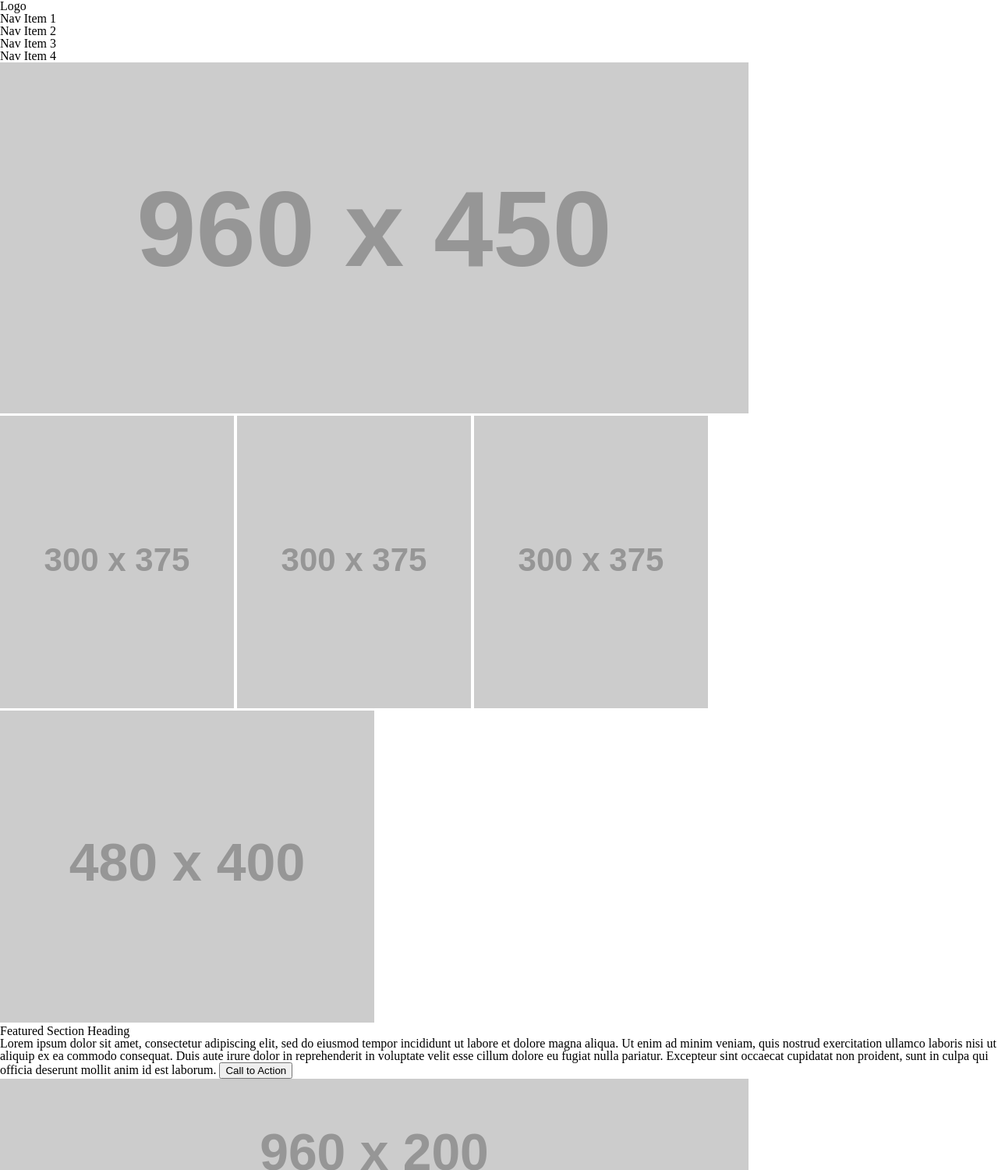
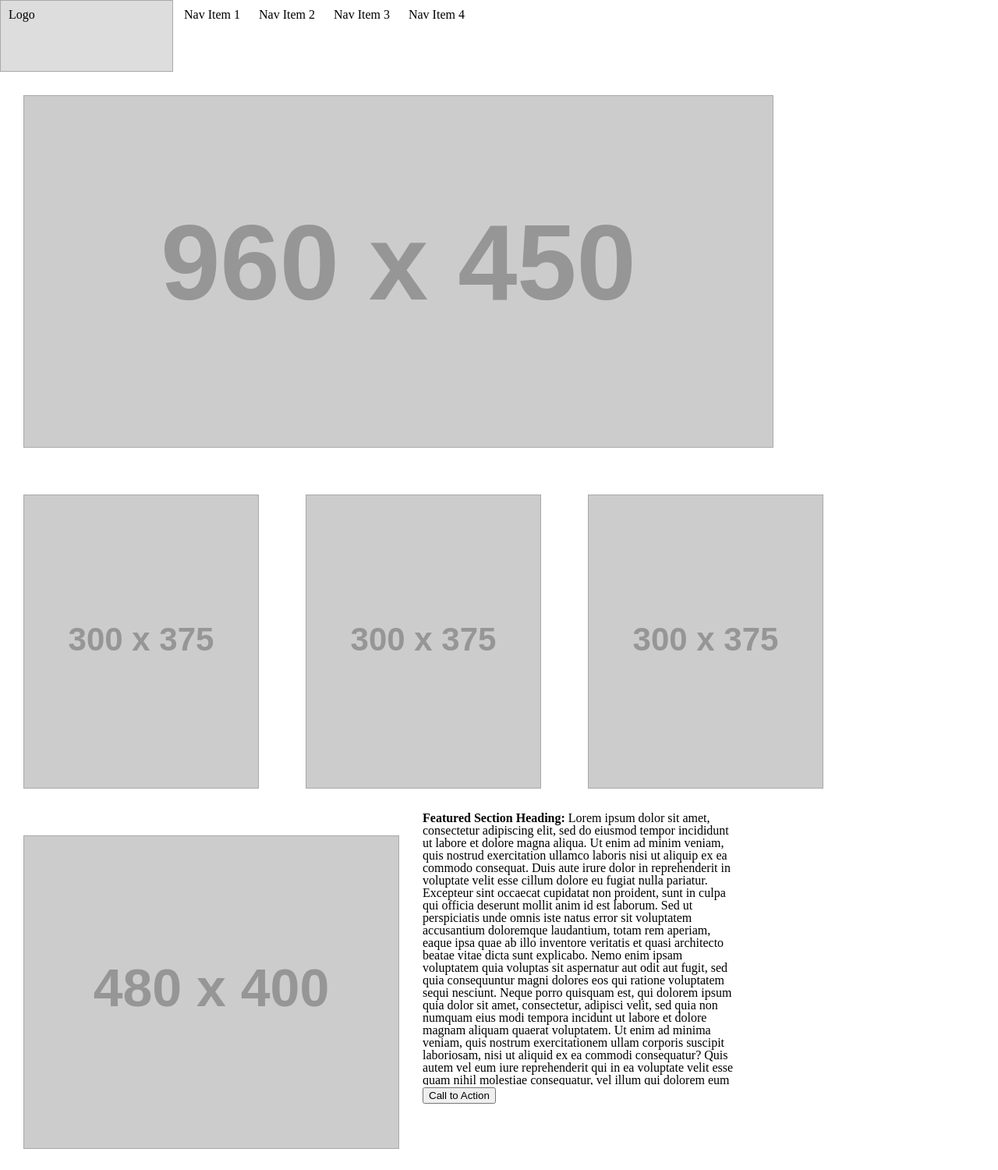
Before and after one commit to madelinepet/wireframe-solo-exercise, a plain HTML site: page index.html in a window 1280 px wide. Shown: the top 1500 px of the page at 78% size. Drawn offline with Linux system fonts and the light colour scheme; placeholder pictures from the web are drawn by us.

Commit message:
Styling is on the right track.

```diff
--- a/index.html
+++ b/index.html
@@ -4,14 +4,14 @@
     <title>Solo Wireframe Exercise</title>
     <link rel="stylesheet" href="reset.css">
     <link rel= "stylesheet" href = "style.css">
+  </head>
 
-  </head>
   <body>
     <main>
       <header>
       <nav>
         <ul>
-          <li>Logo</li>
+          <li id="logo">Logo</li>
           <li>Nav Item 1</li>
           <li>Nav Item 2</li>
           <li>Nav Item 3</li>
@@ -29,10 +29,10 @@
       </div>
       <div>
         <img src="http://placehold.it/480x400/ddd" alt="">
-        <h2>Featured Section Heading</h2>
-        <p>Lorem ipsum dolor sit amet, consectetur adipiscing elit, sed do eiusmod tempor incididunt ut labore et dolore magna aliqua. Ut enim ad minim veniam, quis nostrud exercitation ullamco laboris nisi ut aliquip ex ea commodo consequat. Duis aute irure dolor in reprehenderit in voluptate velit esse cillum dolore eu fugiat nulla pariatur. Excepteur sint occaecat cupidatat non proident, sunt in culpa qui officia deserunt mollit anim id est laborum.
+        <p><em>Featured Section Heading:</em> Lorem ipsum dolor sit amet, consectetur adipiscing elit, sed do eiusmod tempor incididunt ut labore et dolore magna aliqua. Ut enim ad minim veniam, quis nostrud exercitation ullamco laboris nisi ut aliquip ex ea commodo consequat. Duis aute irure dolor in reprehenderit in voluptate velit esse cillum dolore eu fugiat nulla pariatur. Excepteur sint occaecat cupidatat non proident, sunt in culpa qui officia deserunt mollit anim id est laborum. Sed ut perspiciatis unde omnis iste natus error sit voluptatem accusantium doloremque laudantium, totam rem aperiam, eaque ipsa quae ab illo inventore veritatis et quasi architecto beatae vitae dicta sunt explicabo. Nemo enim ipsam voluptatem quia voluptas sit aspernatur aut odit aut fugit, sed quia consequuntur magni dolores eos qui ratione voluptatem sequi nesciunt. Neque porro quisquam est, qui dolorem ipsum quia dolor sit amet, consectetur, adipisci velit, sed quia non numquam eius modi tempora incidunt ut labore et dolore magnam aliquam quaerat voluptatem. Ut enim ad minima veniam, quis nostrum exercitationem ullam corporis suscipit laboriosam, nisi ut aliquid ex ea commodi consequatur? Quis autem vel eum iure reprehenderit qui in ea voluptate velit esse quam nihil molestiae consequatur, vel illum qui dolorem eum fugiat quo voluptas nulla pariatur?
+        </p>
+        <br>
         <button>Call to Action</button>
-        </p>
       </div>
       </main>
       <footer>
--- a/style.css
+++ b/style.css
@@ -0,0 +1,37 @@
+#logo{
+  background-color: #ddd;
+  border: 1px solid darkgrey;
+  width: 200px;
+  height: 70px;
+}
+li{
+  list-style: none;
+  display: inline-block;
+  padding: 10px;
+  margin: 0px;
+}
+
+ul{
+  width: 100%;
+}
+
+img{
+  border: 1px solid darkgrey;
+  float: left;
+  margin: 30px;
+}
+em {
+  font-weight: bold;
+}
+
+p {
+  display: inline-block;
+  width: 400px;
+  height:350px;
+  overflow: hidden;
+  overflow-y: scroll;
+ }
+
+ button:hover {
+   color: white;
+ }
```
